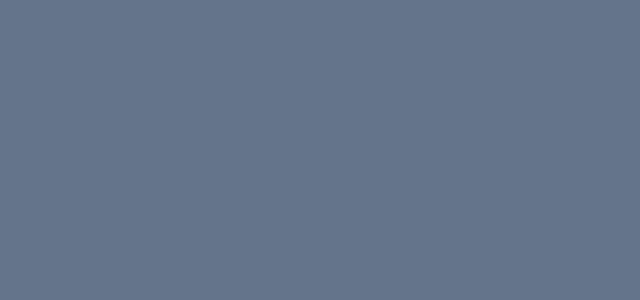
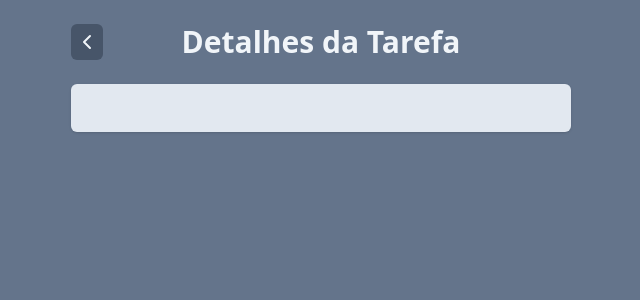
Before and after one commit to redriz/todo-li-react, a React (Vite) app: page /task in a window 1280 px wide. Shown: the top 300 px of the page, without its empty margins (319-959 px from the left). Built offline with nearby package versions, Linux system fonts and the light colour scheme.

Commit message:
feat: enhance TaskPage layout and add navigation button for task details

```diff
--- a/src/pages/TaskPage.jsx
+++ b/src/pages/TaskPage.jsx
@@ -1,13 +1,30 @@
-import { useSearchParams } from "react-router-dom";
+import { ChevronLeftIcon } from "lucide-react";
+import { useNavigate, useSearchParams } from "react-router-dom";
 
 function TaskPage() {
+  const navigate = useNavigate();
   const [searchParams] = useSearchParams();
   const title = searchParams.get("title");
   const description = searchParams.get("description");
   return (
-    <div className="w-screen h-screen bg-slate-500 p-6">
-      <h1>{title}</h1>
-      <p>{description}</p>
+    <div className="w-screen h-screen bg-slate-500 p-6 justify-center flex">
+      <div className="w-[500px] space-y-4">
+        <div className="flex justify-center relative mb-6">
+          <button
+            className="absolute left-0 top-0 bottom-0 bg-slate-600 p-1 rounded-md text-slate-100"
+            onClick={() => navigate(-1)}
+          >
+            <ChevronLeftIcon />
+          </button>
+          <h1 className="text-3xl text-slate-100 font-bold text-center">
+            Detalhes da Tarefa
+          </h1>
+        </div>
+        <div className="p-6 bg-slate-200 rounded-md shadow">
+          <h2 className="text-slate-700 font-bold text-xl">{title}</h2>
+          <p className="text-slate-700">{description}</p>
+        </div>
+      </div>
     </div>
   );
 }
```
